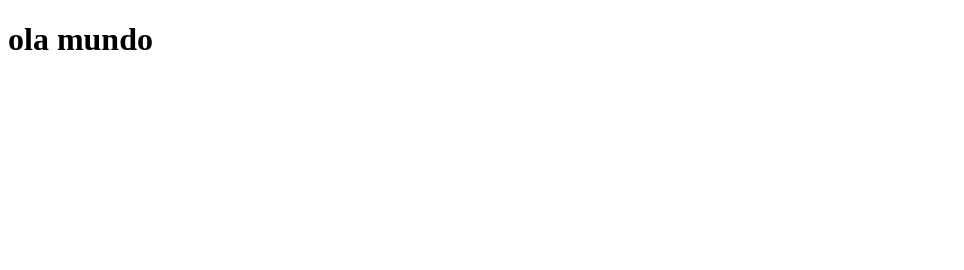
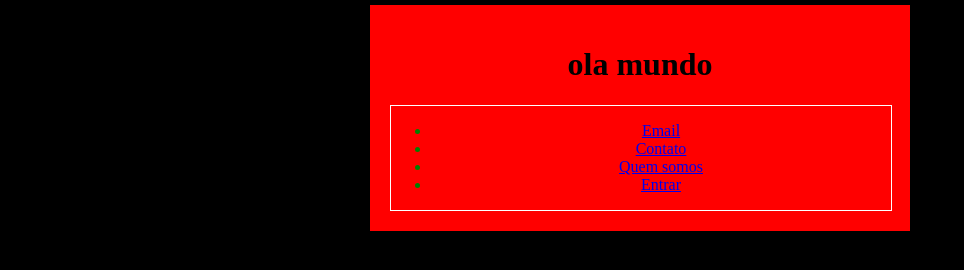
Before and after one commit to Raysathaina/olamundo, a plain HTML site: page index.html in a window 1280 px wide. Shown: the whole page, without its empty margins (0-964 px from the left). Drawn offline with Linux system fonts and the light colour scheme.

Commit message:
second commit

```diff
--- /dev/null
+++ b/estilo.css
@@ -0,0 +1,16 @@
+html {
+    background-color:black;
+}
+div{
+    color: green;
+    width: 500px;
+    border: 1px solid white;
+}
+body {
+    width: 500px;
+    margin: 0 auto;
+    background-color: red;
+    padding: 20px 20px 20px 20px;
+    border : 5px solid black;
+    text-align: center;
+}
--- a/index.html
+++ b/index.html
@@ -4,9 +4,20 @@
     <meta charset="UTF-8">
     <meta http-equiv="X-UA-Compatible" content="IE=edge">
     <meta name="viewport" content="width=device-width, initial-scale=1.0">
+    <link rel="stylesheet" href="estilo.css">
     <title>Document</title>
 </head>
 <body>
     <h1>ola mundo</h1>
-</body>
+    <nav class="menu">
+        <div id="lista">
+        <ul>
+            <li><a href="#"> Email </li></a>
+            <li><a href="#"> Contato </li></a>
+            <li><a href="#"> Quem somos </li></a>
+            <li><a href="#"> Entrar</li></a>
+        </ul>
+      </div>
+    </nav>
+  </body>
 </html>
```
